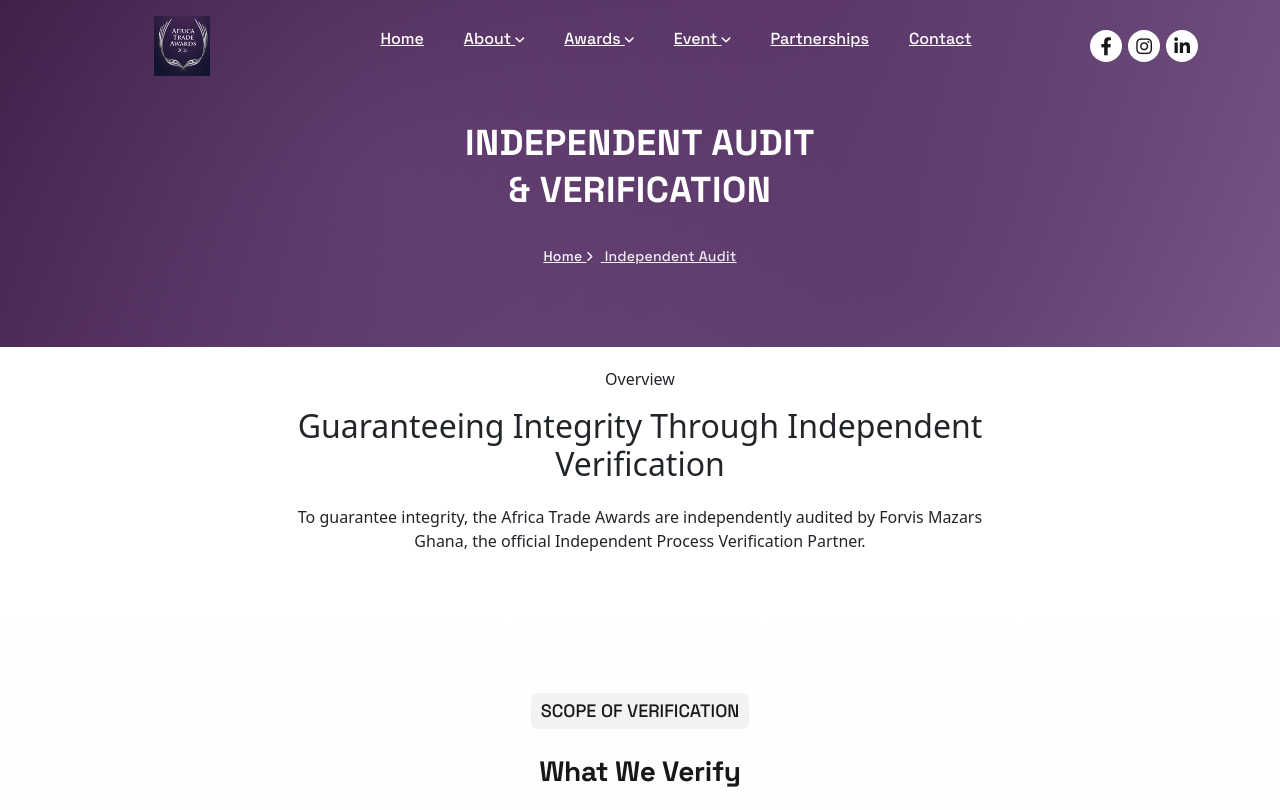
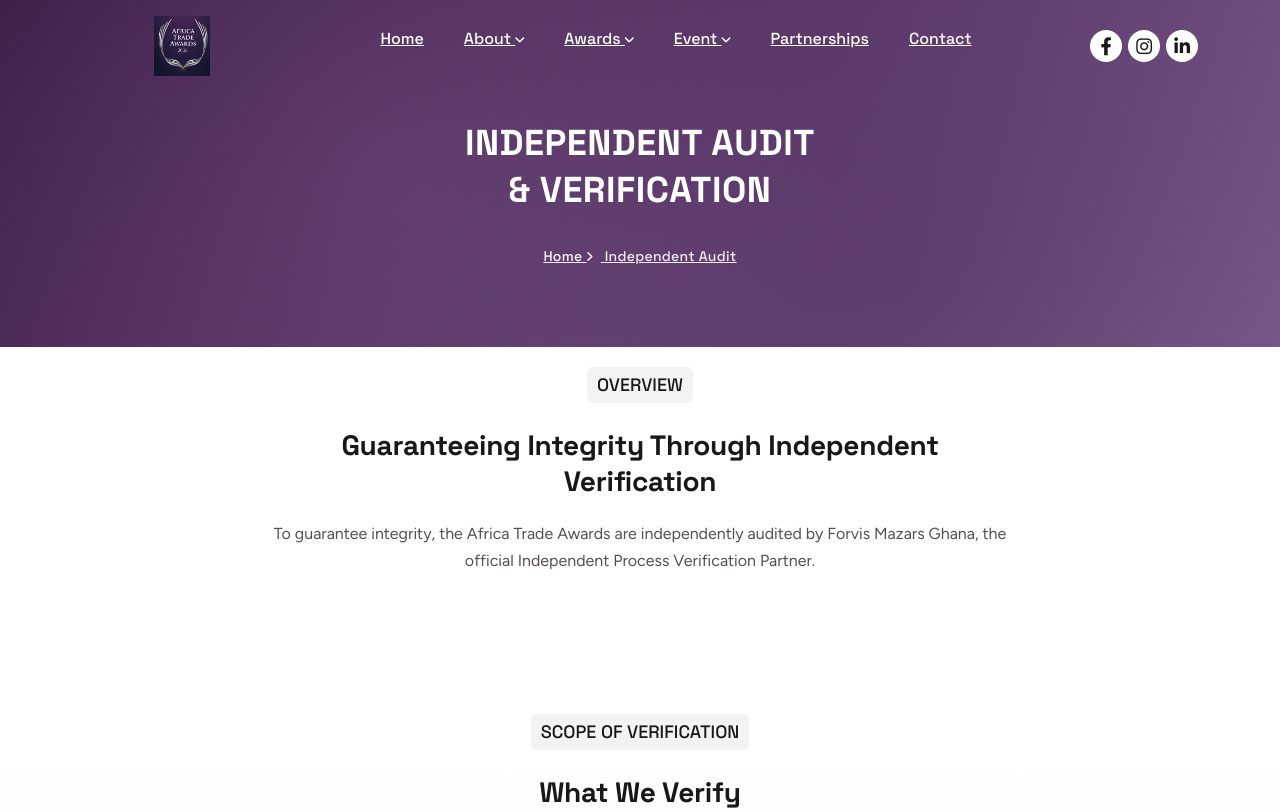
Before and after one commit to wastwagon/africatradeawards.com, a Next.js app: page /independent-audit in a window 1280 px wide. Shown: the top 810 px of the page. Built offline with nearby package versions, Linux system fonts and the light colour scheme.

Commit message:
Update Overview badge style to match Scope of Verification badge style and font size

```diff
--- a/app/independent-audit/page.tsx
+++ b/app/independent-audit/page.tsx
@@ -24,12 +24,12 @@ export default function IndependentAudit() {
 					<div className="container">
 						<div className="row">
 							<div className="col-lg-8 m-auto">
-								<div className="modern-section-header text-center space-margin60">
-									<span className="section-accent-label" data-aos="fade-up" data-aos-duration={800}>Overview</span>
-									<div className="space20" />
-									<h2 className="modern-section-title" data-aos="fade-up" data-aos-duration={900}>Guaranteeing Integrity Through Independent Verification</h2>
+								<div className="heading2 text-center space-margin60">
+									<h5 data-aos="fade-up" data-aos-duration={800}>Overview</h5>
+									<div className="space18" />
+									<h2 className="text-anime-style-3" data-aos="fade-up" data-aos-duration={900}>Guaranteeing Integrity Through Independent Verification</h2>
 									<div className="space16" />
-									<p className="modern-section-subtitle" data-aos="fade-up" data-aos-duration={1000}>To guarantee integrity, the Africa Trade Awards are independently audited by Forvis Mazars Ghana, the official Independent Process Verification Partner.</p>
+									<p data-aos="fade-up" data-aos-duration={1000}>To guarantee integrity, the Africa Trade Awards are independently audited by Forvis Mazars Ghana, the official Independent Process Verification Partner.</p>
 								</div>
 							</div>
 						</div>
--- a/components/sections/home1/section4-new.tsx
+++ b/components/sections/home1/section4-new.tsx
@@ -9,7 +9,7 @@ const processSteps = [
 		number: '01',
 		title: 'Eligibility & Submission',
 		description: 'Nominations open to individuals, enterprises, and institutions across Africa. All submissions must meet eligibility criteria and include required documentation.',
-		icon: 'fa-file-circle-check'
+		icon: 'fa-square-xmark'
 	},
 	{
 		number: '02',
```
